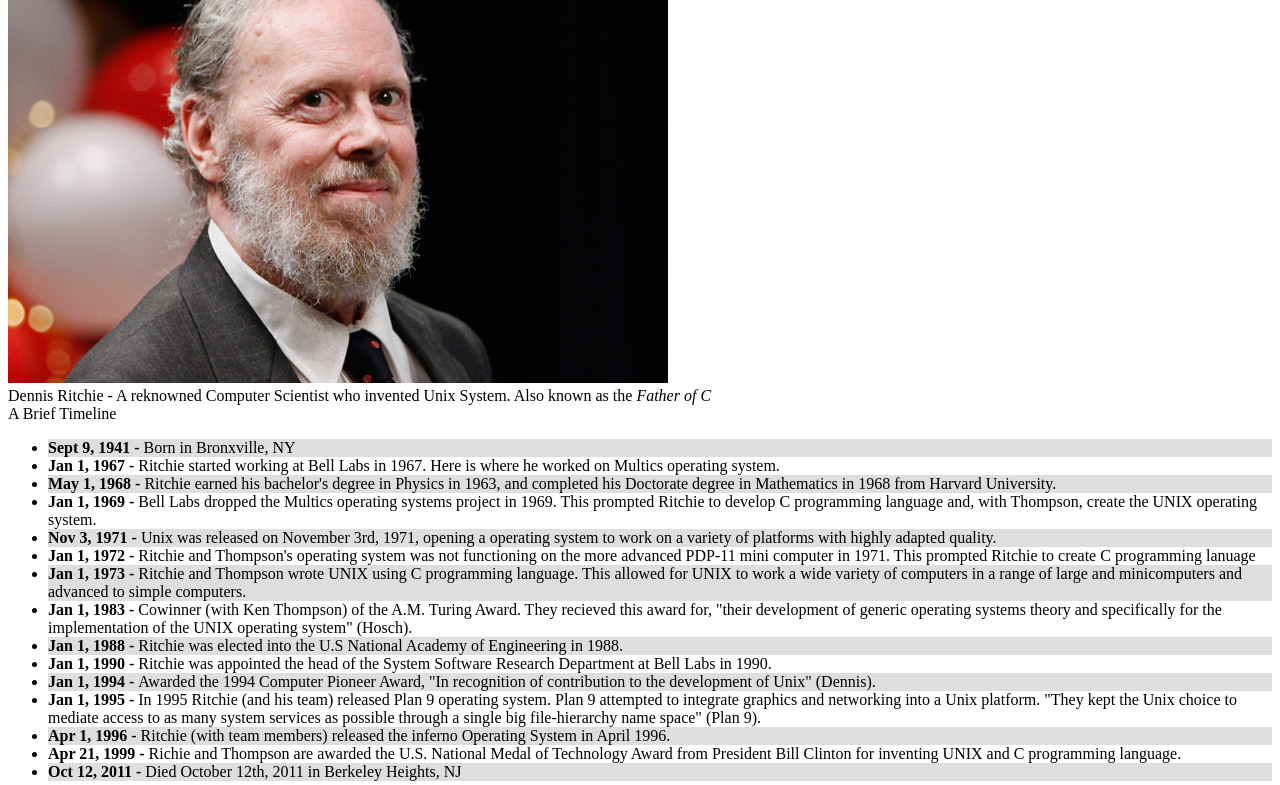
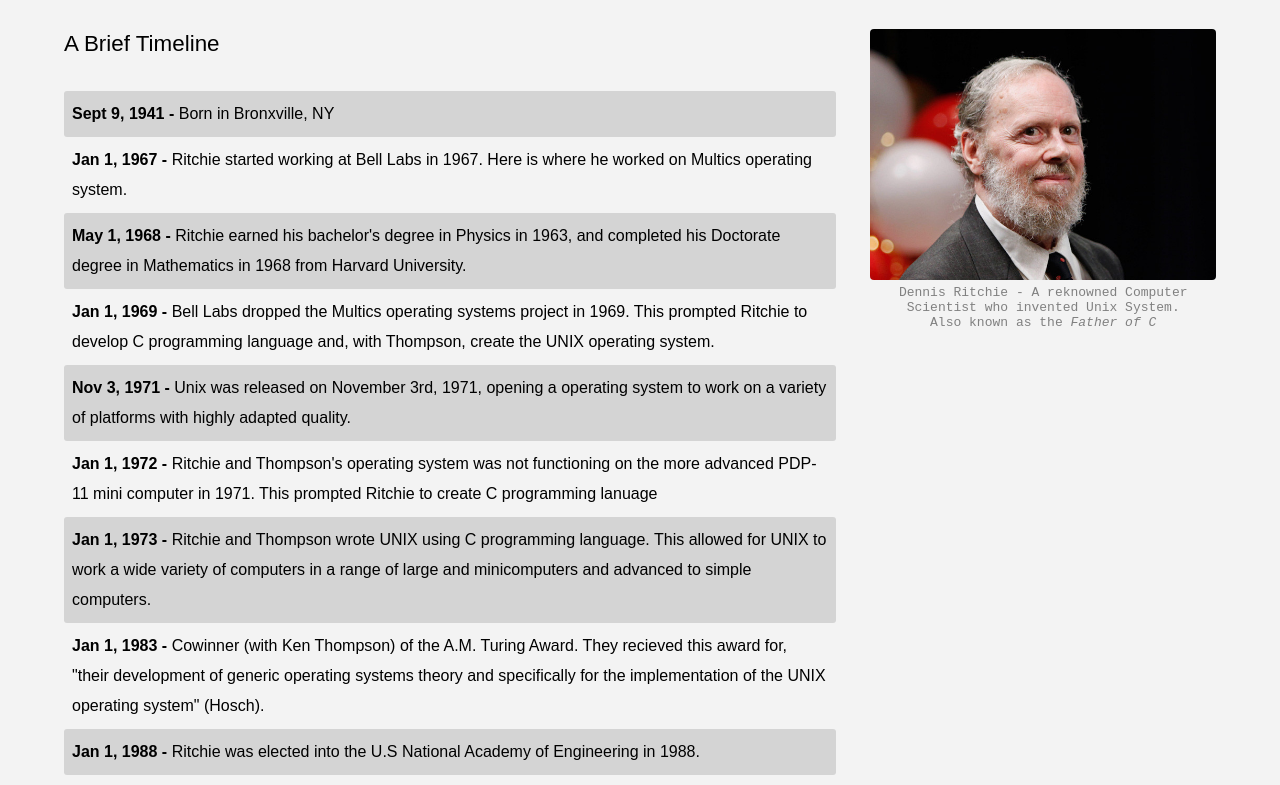
Before and after one commit to abdus/fcc-certification, a plain HTML site: page tribute-page/index.html in a window 1280 px wide. Shown: the part 123-908 px from the top of the page. Drawn offline with Linux system fonts and the light colour scheme; the site is published under a folder, as on GitHub Pages, so addresses that start at the root find nothing.

Commit message:
fixed CSS issue

```diff
--- a/tribute-page/index.html
+++ b/tribute-page/index.html
@@ -4,7 +4,7 @@
     <meta charset="UTF-8">
     <meta name="viewport" content="width=device-width, initial-scale=1.0">
     <meta http-equiv="X-UA-Compatible" content="ie=edge">
-    <link rel="stylesheet" href="/assets/main.css">
+    <link rel="stylesheet" href="./assets/main.css">
     <title>Dennis Ritchie - A Tribute</title>
 </head>
 <body>
```
